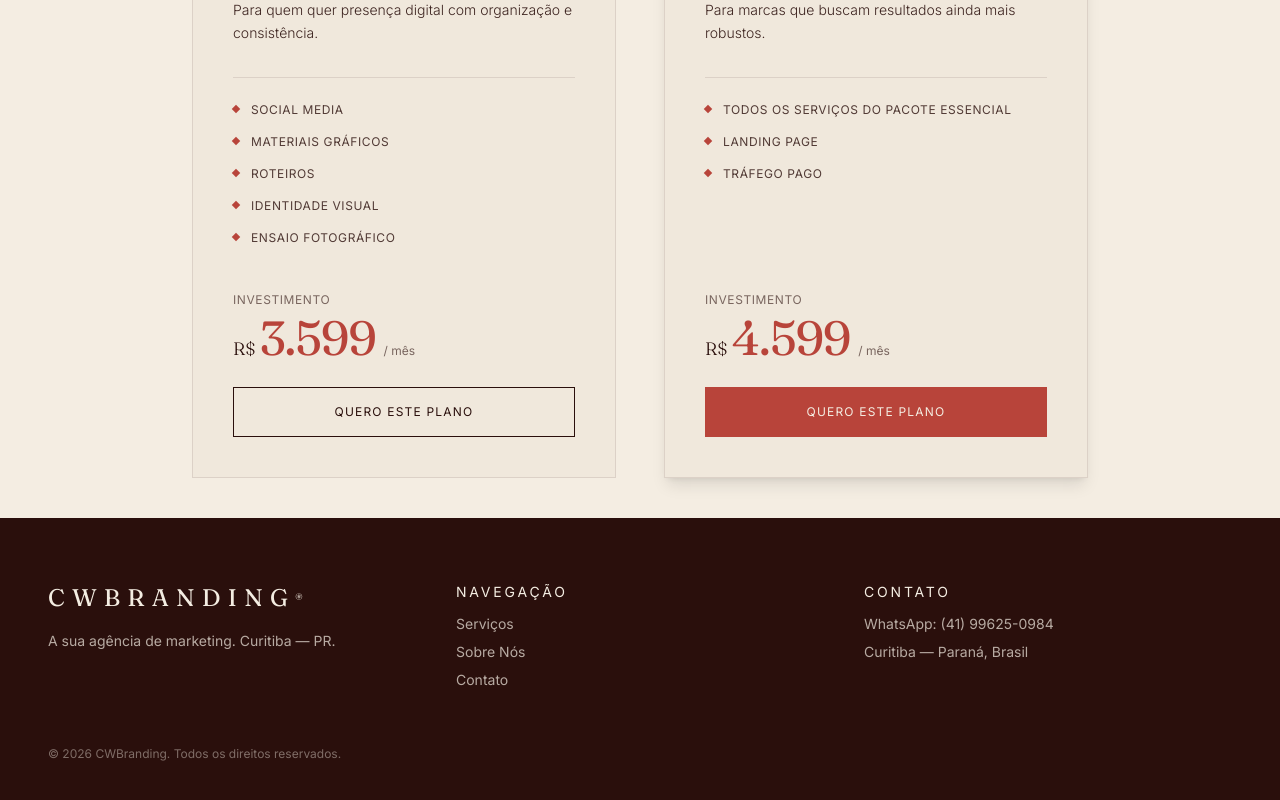
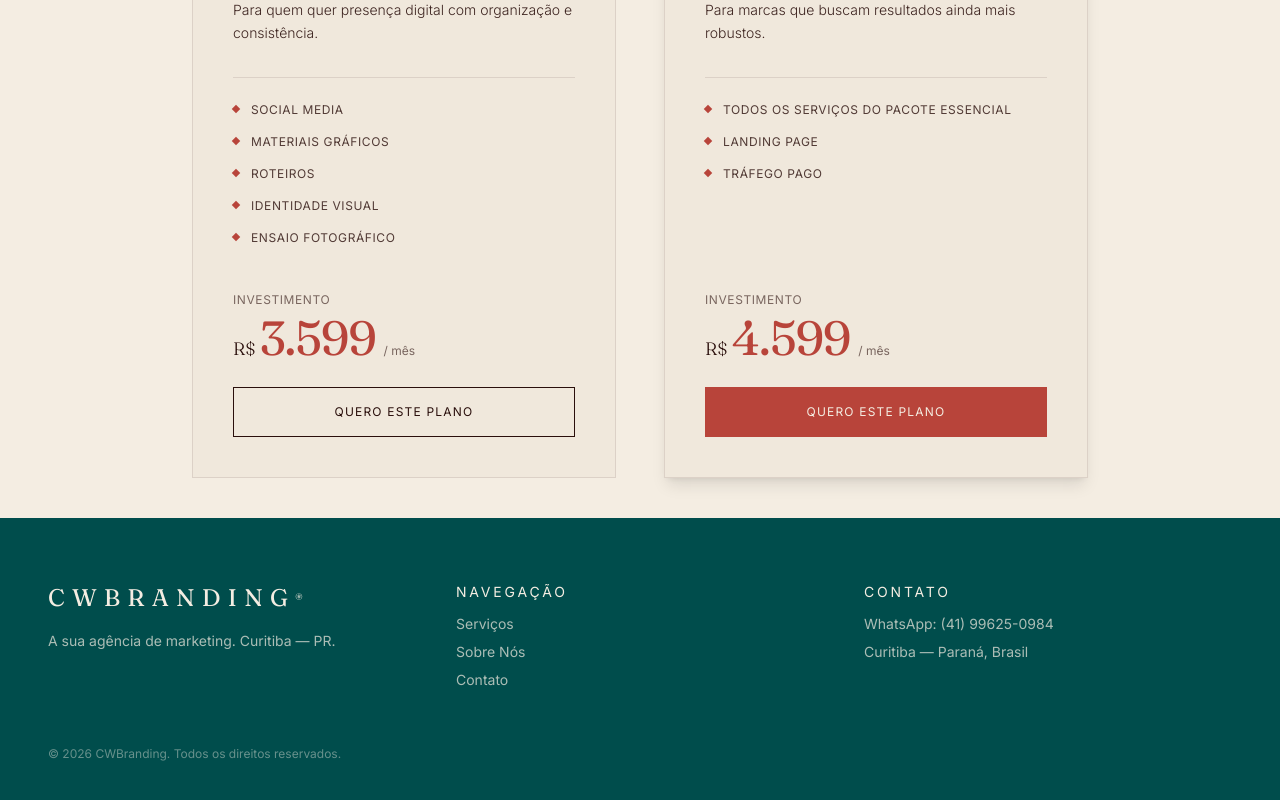
Before and after one commit to cwbrandingdev/cwbranding-site-nextjs, a Next.js app: page / in a window 1280 px wide. Shown: the part 6494-7294 px from the top of the page. Built offline with nearby package versions, Linux system fonts and the light colour scheme.

Commit message:
update: changed bg color

```diff
--- a/app/components/Footer.tsx
+++ b/app/components/Footer.tsx
@@ -1,6 +1,6 @@
 export function Footer() {
   return (
-    <footer className="bg-[var(--brand-ink)] text-[color:var(--sand-soft)]/70 py-16 px-6 md:px-12 text-sm">
+    <footer className="bg-[#004d4c] text-[color:var(--sand-soft)]/70 py-16 px-6 md:px-12 text-sm">
       <div className="mx-auto max-w-[1400px] grid md:grid-cols-3 gap-10">
         <div>
           <p className="font-display text-2xl tracking-[0.3em] text-[color:var(--sand-soft)]">
```
